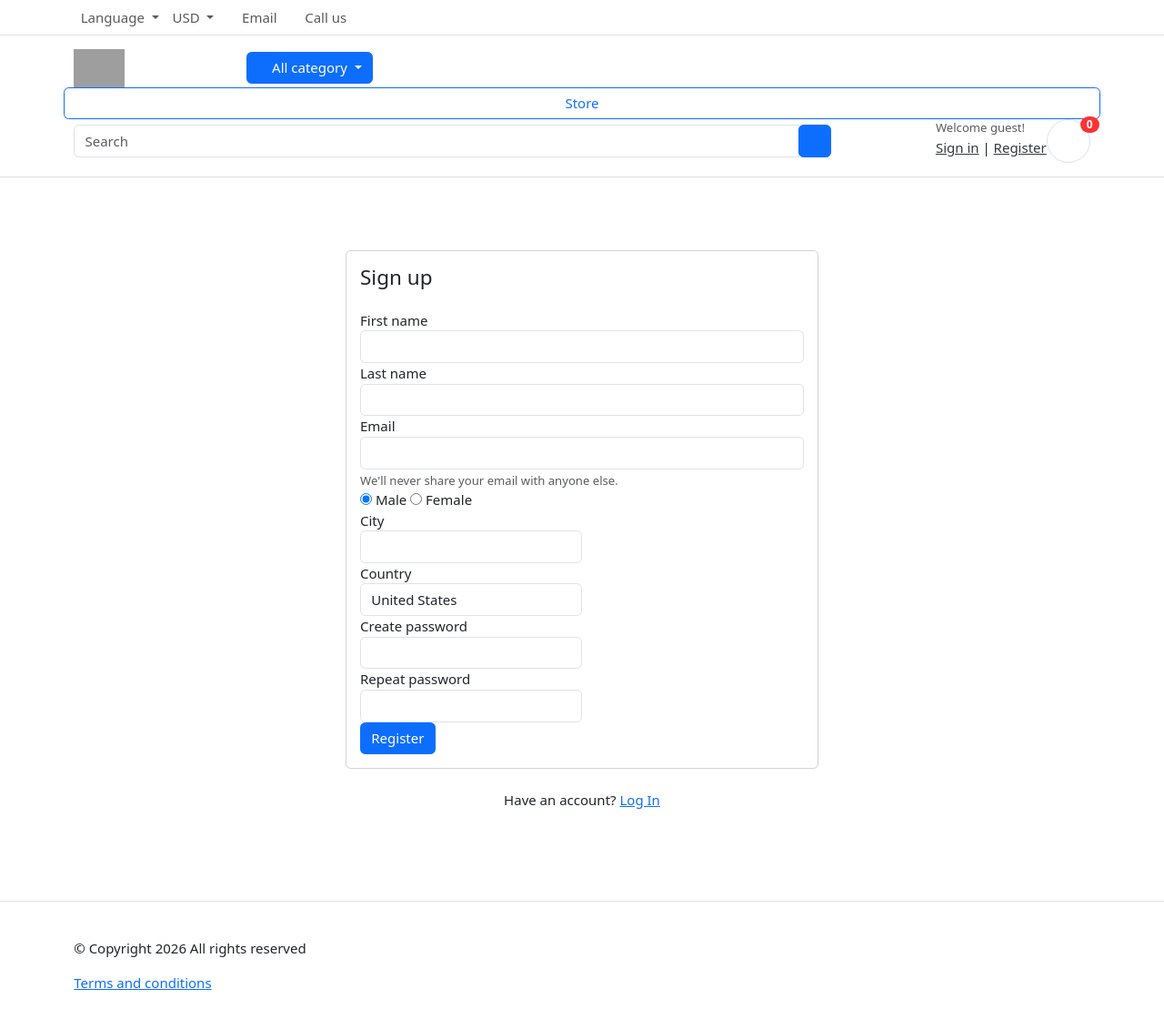
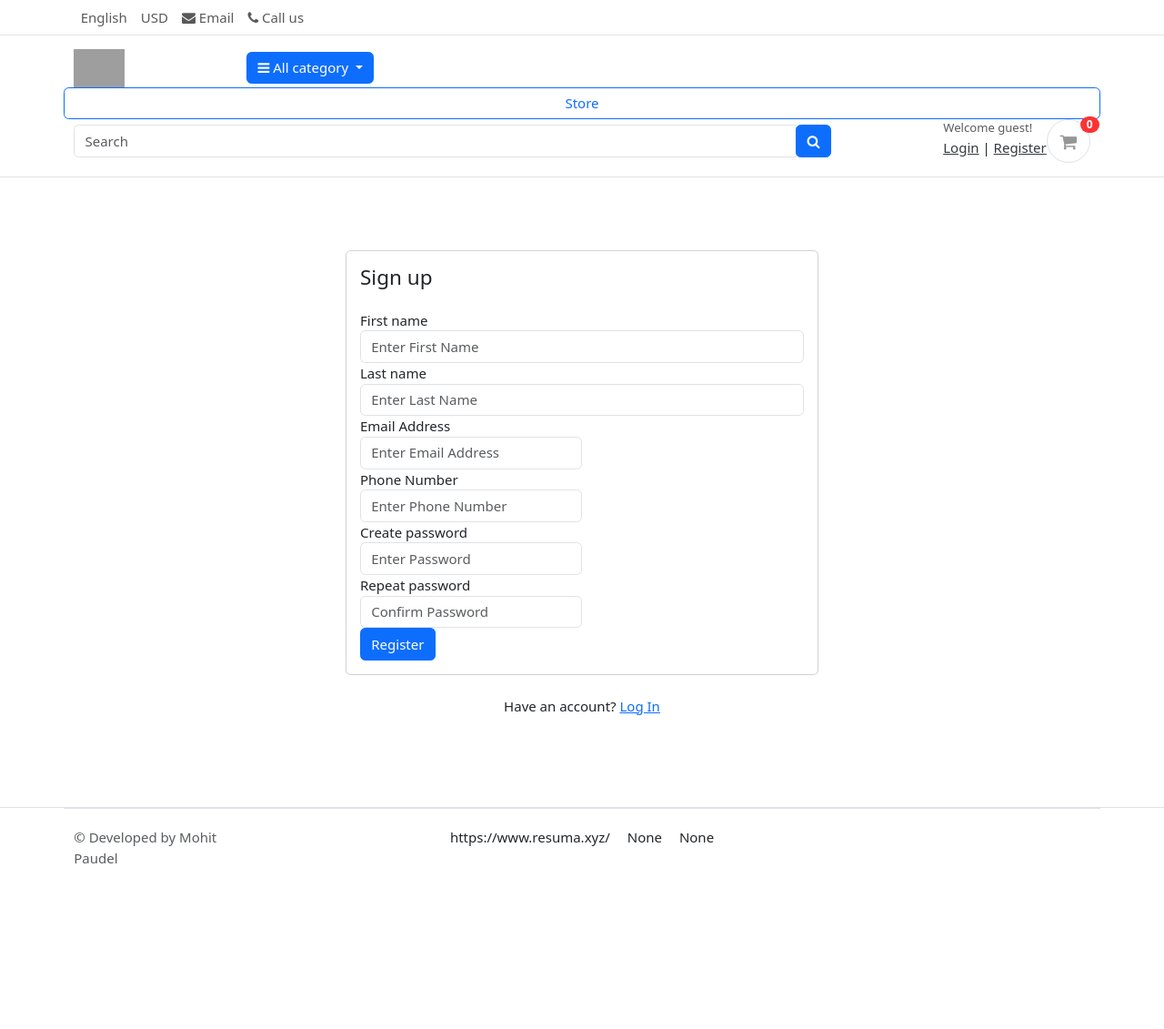
Before and after one commit to replic005/summerclass, a Django app: template templates/new_design/register.html in a window 1280 px wide. Shown: the whole page at 91% size. After the commit the page ends 949 px from the top, so only its background shows below. Run offline with Django 5.2, Linux system fonts and the light colour scheme; the template is opened without the code that fills it, so the values that code supplies are empty; parts of the project's set-up code (start-up, migrations or seed data) failed here and were passed over; some libraries are stand-ins or nearby versions; some web fonts are replaced; grey boxes are pictures that could not be loaded.

Commit message:
update register and login page

```diff
--- a/templates/new_design/register.html
+++ b/templates/new_design/register.html
@@ -1,3 +1,4 @@
+
 
 <!DOCTYPE html>
 <html lang="en">
@@ -10,36 +11,61 @@
       content="width=device-width, initial-scale=1, shrink-to-fit=no"
     />
 
-    <title>
-      Islington Marketplace | One of the Biggest Online Shopping Platform
-    </title>
+    <title>Islington Marketplace | Islington Shopping Platform</title>
+    <meta name="description" content="Islington MarketPlace">
+    <meta name="keywords" content="Islington MarketPlace, Islington">
 
-    <link href="images/favicon.ico" rel="shortcut icon" type="image/x-icon" />
+
+    <meta property="og:image" content="/media/photos/logos/Logo_v6RgqOa.PNG">
+
+
+
+    <link
+      href="/media/photos/favicons/favicon_JdpId9u.ico"
+      rel="shortcut icon"
+      type="image/x-icon"
+    />
+
+
+    <!-- Open Graph for social media -->
+    <meta property="og:title" content="Islington Marketplace | Islington Shopping Platform">
+    <meta property="og:description" content="Islington MarketPlace">
 
     <!-- jQuery -->
-    <script src="js/jquery-2.0.0.min.js" type="text/javascript"></script>
+    <script
+      src="/static/js/jquery-2.0.0.min.js"
+      type="text/javascript"></script>
 
     <!-- Bootstrap4 files-->
-    <script src="js/bootstrap.bundle.min.js" type="text/javascript"></script>
-    <link href="css/bootstrap.css" rel="stylesheet" type="text/css" />
+    <script
+      src="/static/js/bootstrap.bundle.min.js"
+      type="text/javascript"></script>
+    <link
+      href="/static/css/bootstrap.css"
+      rel="stylesheet"
+      type="text/css"/>
 
     <!-- Font awesome 5 -->
     <link
-      href="fonts/fontawesome/css/all.min.css"
+      href="/static/fonts/fontawesome/css/all.min.css"
       type="text/css"
-      rel="stylesheet"
-    />
+      rel="stylesheet"/>
+
+    <link
+      href="/static/css/custom.css"
+      type="text/css"
+      rel="stylesheet"/>
+    <link rel="stylesheet" href="https://cdnjs.cloudflare.com/ajax/libs/font-awesome/4.7.0/css/font-awesome.min.css">
 
     <!-- custom style -->
-    <link href="css/ui.css" rel="stylesheet" type="text/css" />
+    <link href="/static/css/ui.css" rel="stylesheet" type="text/css" />
     <link
-      href="css/responsive.css"
+      href="/static/css/responsive.css"
       rel="stylesheet"
-      media="only screen and (max-width: 1200px)"
-    />
+      media="only screen and (max-width: 1200px)"/>
 
     <!-- custom javascript -->
-    <script src="js/script.js" type="text/javascript"></script>
+    <script src="/static/js/script.js" type="text/javascript"></script>
 
     <script type="text/javascript">
       /// some script
@@ -52,6 +78,7 @@
     </script>
   </head>
   <body>
+
 <header class="section-header">
   <nav class="navbar p-md-0 navbar-expand-sm navbar-light border-bottom">
     <div class="container">
@@ -69,32 +96,10 @@
       <div class="collapse navbar-collapse" id="navbarTop4">
         <ul class="navbar-nav mr-auto">
           <li class="nav-item dropdown">
-                <a
-                  href="#"
-                  class="nav-link dropdown-toggle"
-                  data-toggle="dropdown"
-                >
-                  Language
-                </a>
-                <ul class="dropdown-menu small">
-                  <li><a class="dropdown-item" href="#">English</a></li>
-                  <li><a class="dropdown-item" href="#">Arabic</a></li>
-                  <li><a class="dropdown-item" href="#">Russian </a></li>
-                </ul>
+            <a href="#" class="nav-link"> English </a>
           </li>
           <li class="nav-item dropdown">
-                <a
-                  href="#"
-                  class="nav-link dropdown-toggle"
-                  data-toggle="dropdown"
-                >
-                  USD
-                </a>
-                <ul class="dropdown-menu small">
-                  <li><a class="dropdown-item" href="#">EUR</a></li>
-                  <li><a class="dropdown-item" href="#">AED</a></li>
-                  <li><a class="dropdown-item" href="#">RUBL </a></li>
-                </ul>
+            <a href="#" class="nav-link"> USD </a>
           </li>
         </ul>
         <ul class="navbar-nav">
@@ -120,8 +125,10 @@
     <div class="container">
       <div class="row align-items-center">
         <div class="col-lg-2 col-md-3 col-6">
-              <a href="./index.html" class="brand-wrap">
-                <img class="logo" src="./images/logo.png" />
+          <a href="/" class="brand-wrap">
+
+            <img class="logo" src="/media/photos/logos/Logo_v6RgqOa.PNG" />
+
           </a>
           <!-- brand-wrap.// -->
         </div>
@@ -135,36 +142,57 @@
               <i class="fa fa-bars"></i> All category
             </button>
             <div class="dropdown-menu">
-                  <a class="dropdown-item" href="#"
-                    >Machinery / Mechanical Parts / Tools
+              <a class="dropdown-item" href="/store/"
+                >All Products
               </a>
-                  <a class="dropdown-item" href="#"
-                    >Consumer Electronics / Home Appliances
+
+              <a class="dropdown-item" href="/store/category/accessories/">
+                Accessories
               </a>
-                  <a class="dropdown-item" href="#">Auto / Transportation</a>
-                  <a class="dropdown-item" href="#"
-                    >Apparel / Textiles / Timepieces
+
+              <a class="dropdown-item" href="/store/category/books/">
+                Books
               </a>
-                  <a class="dropdown-item" href="#"
-                    >Home & Garden / Construction / Lights
+
+              <a class="dropdown-item" href="/store/category/electronics/">
+                Electronics
               </a>
-                  <a class="dropdown-item" href="#"
-                    >Beauty & Personal Care / Health
+
+              <a class="dropdown-item" href="/store/category/shirts/">
+                Shirts
               </a>
+
+              <a class="dropdown-item" href="/store/category/jeans/">
+                Jeans
+              </a>
+
+              <a class="dropdown-item" href="/store/category/shoes/">
+                Shoes
+              </a>
+
+              <a class="dropdown-item" href="/store/category/jackets/">
+                Jackets
+              </a>
+
+              <a class="dropdown-item" href="/store/category/home-living/">
+                Home &amp; Living
+              </a>
+
             </div>
           </div>
           <!-- category-wrap.// -->
         </div>
         <!-- col.// -->
-            <a href="./store.html" class="btn btn-outline-primary">Store</a>
+        <a href="/store/" class="btn btn-outline-primary">Store</a>
         <div class="col-lg col-md-6 col-sm-12 col">
-              <form action="./search-result.html" class="search">
+          <form action="/store/search/" class="search" method="GET">
             <div class="input-group w-100">
               <input
                 type="text"
                 class="form-control"
                 style="width: 60%"
                 placeholder="Search"
+                name="keyword"
               />
 
               <div class="input-group-append">
@@ -179,19 +207,23 @@
         <!-- col.// -->
         <div class="col-lg-3 col-sm-6 col-8 order-2 order-lg-3">
           <div class="d-flex justify-content-end mb-3 mb-lg-0">
+
             <div class="widget-header">
               <small class="title text-muted">Welcome guest!</small>
               <div>
-                    <a href="./signin.html">Sign in</a>
+                <a href="/accounts/login/">Login</a>
                 <span class="dark-transp"> | </span>
-                    <a href="./register.html"> Register</a>
+                <a href="/accounts/register/"> Register</a>
               </div>
             </div>
-                <a href="#" class="widget-header pl-3 ml-3">
+
+            <a href="/cart/" class="widget-header pl-3 ml-3">
               <div class="icon icon-sm rounded-circle border">
                 <i class="fa fa-shopping-cart"></i>
               </div>
-                  <span class="badge badge-pill badge-danger notify">0</span>
+              <span class="badge badge-pill badge-danger notify"
+                >0</span
+              >
             </a>
           </div>
           <!-- widgets-wrap.// -->
@@ -206,72 +238,44 @@
 </header>
 <!-- section-header.// -->
 
+
+
+
 <!-- ========================= SECTION CONTENT ========================= -->
 <section class="section-content padding-y">
   <!-- ============================ COMPONENT REGISTER   ================================= -->
   <div class="card mx-auto" style="max-width: 520px; margin-top: 40px">
     <article class="card-body">
       <header class="mb-4"><h4 class="card-title">Sign up</h4></header>
-          <form>
+      <form action="/accounts/register/" method="POST">
+		<input type="hidden" name="csrfmiddlewaretoken" value="NIegGhoHS146VvD8i6qkH09jYGcbG7STr0yiMco5A1kc2J7UjyQ9rdApqeThgxrO">
+
         <div class="form-row">
           <div class="col form-group">
             <label>First name</label>
-                <input type="text" class="form-control" placeholder="" />
+
+			<input type="text" name="first_name" maxlength="500" placeholder="Enter First Name" class="form-control" required id="id_first_name">
           </div>
           <!-- form-group end.// -->
           <div class="col form-group">
             <label>Last name</label>
-                <input type="text" class="form-control" placeholder="" />
+
+			<input type="text" name="last_name" maxlength="500" placeholder="Enter Last Name" class="form-control" required id="id_last_name">
           </div>
           <!-- form-group end.// -->
         </div>
         <!-- form-row end.// -->
-            <div class="form-group">
-              <label>Email</label>
-              <input type="email" class="form-control" placeholder="" />
-              <small class="form-text text-muted"
-                >We'll never share your email with anyone else.</small
-              >
-            </div>
         <!-- form-group end.// -->
-            <div class="form-group">
-              <label class="custom-control custom-radio custom-control-inline">
-                <input
-                  class="custom-control-input"
-                  checked=""
-                  type="radio"
-                  name="gender"
-                  value="option1"
-                />
-                <span class="custom-control-label"> Male </span>
-              </label>
-              <label class="custom-control custom-radio custom-control-inline">
-                <input
-                  class="custom-control-input"
-                  type="radio"
-                  name="gender"
-                  value="option2"
-                />
-                <span class="custom-control-label"> Female </span>
-              </label>
-            </div>
-            <!-- form-group end.// -->
+
         <div class="form-row">
           <div class="form-group col-md-6">
-                <label>City</label>
-                <input type="text" class="form-control" />
+            <label>Email Address</label>
+            <input type="email" name="email" maxlength="100" placeholder="Enter Email Address" class="form-control" required id="id_email">
           </div>
           <!-- form-group end.// -->
           <div class="form-group col-md-6">
-                <label>Country</label>
-                <select id="inputState" class="form-control">
-                  <option>Choose...</option>
-                  <option>Uzbekistan</option>
-                  <option>Russia</option>
-                  <option selected="">United States</option>
-                  <option>India</option>
-                  <option>Afganistan</option>
-                </select>
+            <label>Phone Number</label>
+			<input type="text" name="phone_number" maxlength="50" placeholder="Enter Phone Number" class="form-control" required id="id_phone_number">
           </div>
           <!-- form-group end.// -->
         </div>
@@ -279,12 +283,12 @@
         <div class="form-row">
           <div class="form-group col-md-6">
             <label>Create password</label>
-                <input class="form-control" type="password" />
+            <input type="password" name="password" placeholder="Enter Password" class="form-control" autocomplete="new-password" spellcheck="false" autocapitalize="off" autocorrect="off" inputmode="text" required id="id_password">
           </div>
           <!-- form-group end.// -->
           <div class="form-group col-md-6">
             <label>Repeat password</label>
-                <input class="form-control" type="password" />
+            <input type="password" name="confirm_password" placeholder="Confirm Password" class="form-control" autocomplete="new-password" spellcheck="false" autocapitalize="off" autocorrect="off" inputmode="text" required id="id_confirm_password">
           </div>
           <!-- form-group end.// -->
         </div>
@@ -294,27 +298,53 @@
           </button>
         </div>
         <!-- form-group// -->
+
+
+
       </form>
     </article>
     <!-- card-body.// -->
   </div>
   <!-- card .// -->
-      <p class="text-center mt-4">Have an account? <a href="">Log In</a></p>
+  <p class="text-center mt-4">
+    Have an account? <a href="/accounts/login/">Log In</a>
+  </p>
   <br /><br />
   <!-- ============================ COMPONENT REGISTER  END.// ================================= -->
 </section>
 <!-- ========================= SECTION CONTENT END// ========================= -->
 
     <!-- ========================= FOOTER ========================= -->
-    <footer class="section-footer border-top padding-y">
+<footer class="section-footer border-top">
   <div class="container">
-        <p class="float-md-right">&copy Copyright 2026 All rights reserved</p>
-        <p>
-          <a href="#">Terms and conditions</a>
-        </p>
+    <section class="footer-bottom border-top row">
+      <div class="col-md-2">
+        <p class="text-muted">&copy Developed by Mohit Paudel</p>
+      </div>
+      <div class="col-md-8 text-md-center">
+        <span class="px-2">https://www.resuma.xyz/</span>
+        <span class="px-2">None</span>
+        <span class="px-2">None</span>
+      </div>
+      <div class="col-md-2 text-md-right text-muted">
+        <i class="fab fa-lg fa-cc-visa"></i>
+        <i class="fab fa-lg fa-cc-paypal"></i>
+        <i class="fab fa-lg fa-cc-mastercard"></i>
+      </div>
+    </section>
   </div>
   <!-- //container -->
 </footer>
 <!-- ========================= FOOTER END // ========================= -->
+<script src="https://ajax.googleapis.com/ajax/libs/jquery/3.7.1/jquery.min.js"></script>
+
+<script>
+  $(document).ready(function(){
+    $('.thumb a').click(function(e){
+      e.preventDefault();
+      $('.mainImage img').attr('src', $(this).attr("href"));
+    })
+  })
+</script>
   </body>
 </html>
```
Also changed, not shown: templates/new_design/signin.html (+137 -69 lines). Lines whose indentation alone changed are shown as unchanged.
